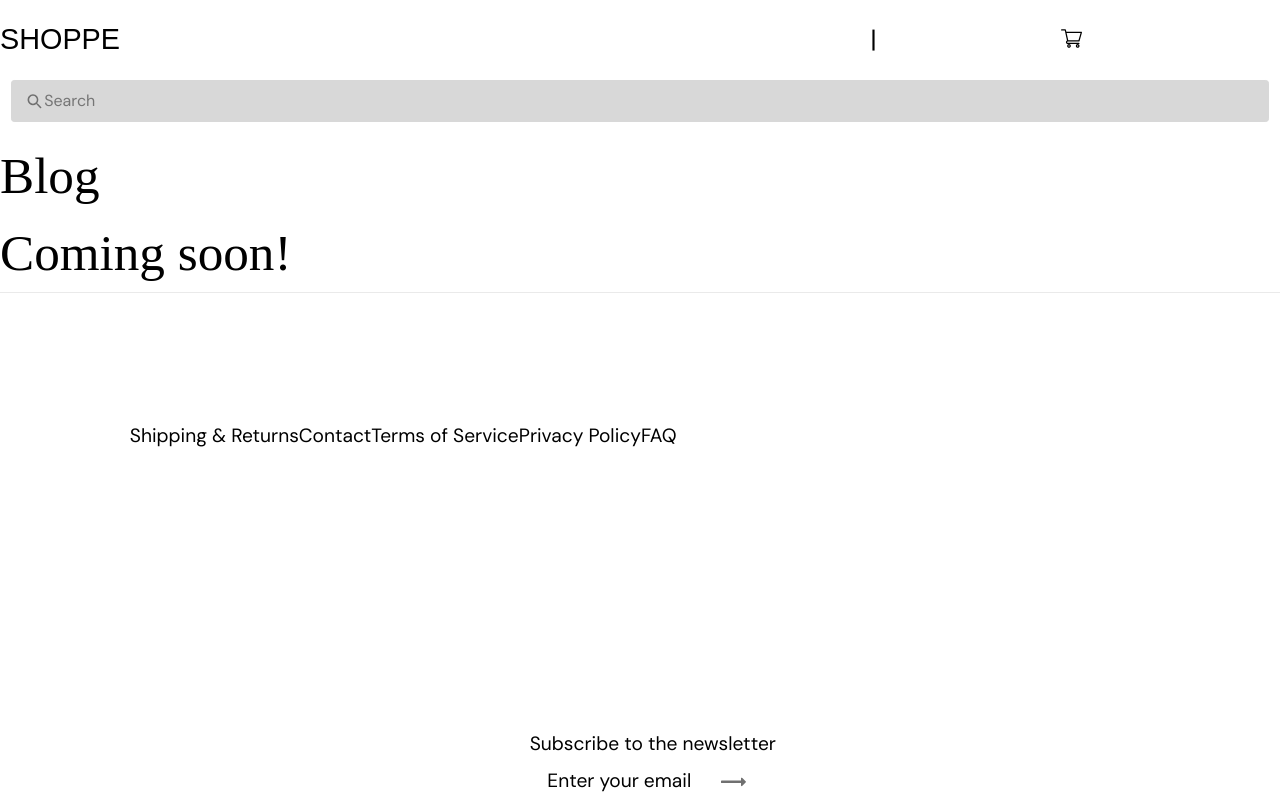
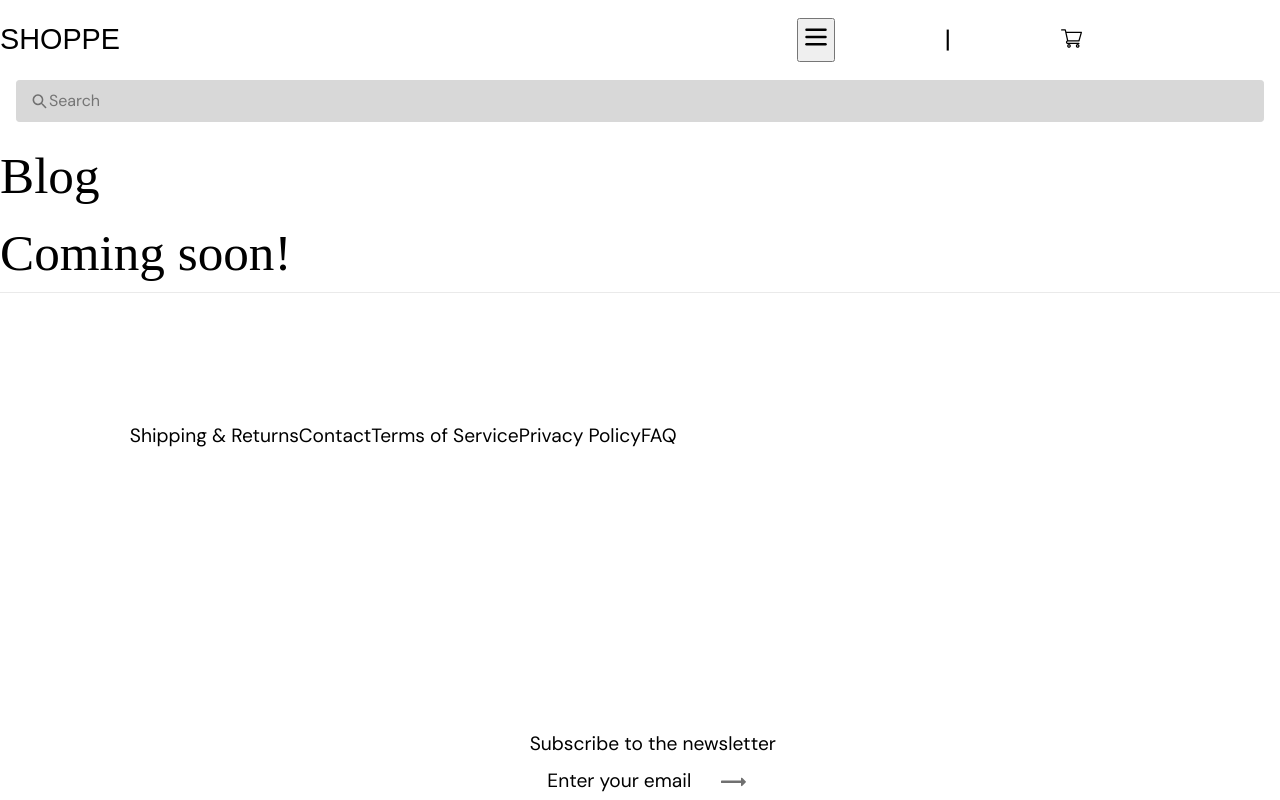
Before and after one commit to danieldraganweb/shoppe-next-app, a Next.js app: page /blog in a window 1280 px wide. Shown: the top 800 px of the page. Built offline with nearby package versions, Linux system fonts and the light colour scheme; a web font is replaced by a local one.

Commit message:
style burger menu

```diff
--- a/app/components/Footer.tsx
+++ b/app/components/Footer.tsx
@@ -3,7 +3,7 @@ import Link from "next/link";
 import styles from "../styles/components/Footer.module.scss";
 import SocialSVG from "./SocialSVG";
 
-const Footer = () => {
+const Footer: React.FC = () => {
   return (
     <>
       <footer className={styles.footer}>
--- a/app/components/Navbar.tsx
+++ b/app/components/Navbar.tsx
@@ -1,3 +1,4 @@
+"use client";
 import React from "react";
 import Link from "next/link";
 import styles from "../styles/components/Navbar.module.scss";
@@ -5,13 +6,68 @@ import CartSVG from "./CartSVG";
 import SearchSVG from "./SearchSVG";
 import ProfileSVG from "./ProfileSVG";
 
-const Navbar = () => {
+const Navbar: React.FC = () => {
+  const [menuOpen, setMenuOpen] = React.useState(false);
+
+  const toggleMenu = () => {
+    setMenuOpen(!menuOpen);
+  };
+
   return (
+    <>
       <div className={styles.container}>
         <nav className={styles.nav}>
           <header className={styles.header}>
             <h1>SHOPPE</h1>
           </header>
+          <div className={styles.burgerMenuContainer}>
+            <div className={styles.burgerMenu}>
+              {/* <h6 className={styles.title}>Menu</h6> */}
+              <button
+                className={styles.burgerMenuButton}
+                onClick={toggleMenu}
+                aria-label="Toggle Menu"
+                aria-expanded={menuOpen ? "true" : "false"}
+              >
+                <svg
+                  fill="var(--button-color)"
+                  className={styles.hamburger}
+                  viewBox="0 0 90 90"
+                  width="22"
+                >
+                  <rect
+                    className={styles.lineTop}
+                    width="88"
+                    height="10"
+                    x="1"
+                    y="10"
+                    rx="5"
+                  />
+                  <rect
+                    className={styles.lineMiddle}
+                    width="88"
+                    height="10"
+                    x="1"
+                    y="40"
+                    rx="5"
+                  />
+                  <rect
+                    className={styles.lineBottom}
+                    width="88"
+                    height="10"
+                    x="1"
+                    y="70"
+                    rx="5"
+                  />
+                </svg>
+              </button>
+            </div>
+          </div>
+          <ul
+            className={`${styles.navLinks} ${
+              menuOpen ? styles.open : styles.closed
+            }`}
+          ></ul>
           <div className={styles.navLinks}>
             <Link href="/" className={styles.navLinkItem}>
               <h5>Shop</h5>
@@ -56,6 +112,7 @@ const Navbar = () => {
           <input className={styles.search} type="search" placeholder="Search" />
         </div>
       </div>
+    </>
   );
 };
 
--- a/app/styles/components/Navbar.module.scss
+++ b/app/styles/components/Navbar.module.scss
@@ -26,11 +26,11 @@
     align-items: center;
     font-family: $primary-font;
     font-size: 1rem;
-    padding: 0em 0.7em;
+    padding: 0em 1em;
     svg{
         position: absolute;
         top: 0.9em;
-        left: 1.7em;
+        left: 2em;
         color: $primary-accent-color;
         cursor: pointer;
         &:hover{
@@ -51,6 +51,7 @@
             font-size: 1em;
             outline: none;
             border: 1px solid $primary-accent-color;
+            box-shadow: 0 0 10px $primary-accent-color;
             padding-left: 2em;
         }
     }
```
Lines whose indentation alone changed are shown as unchanged.
